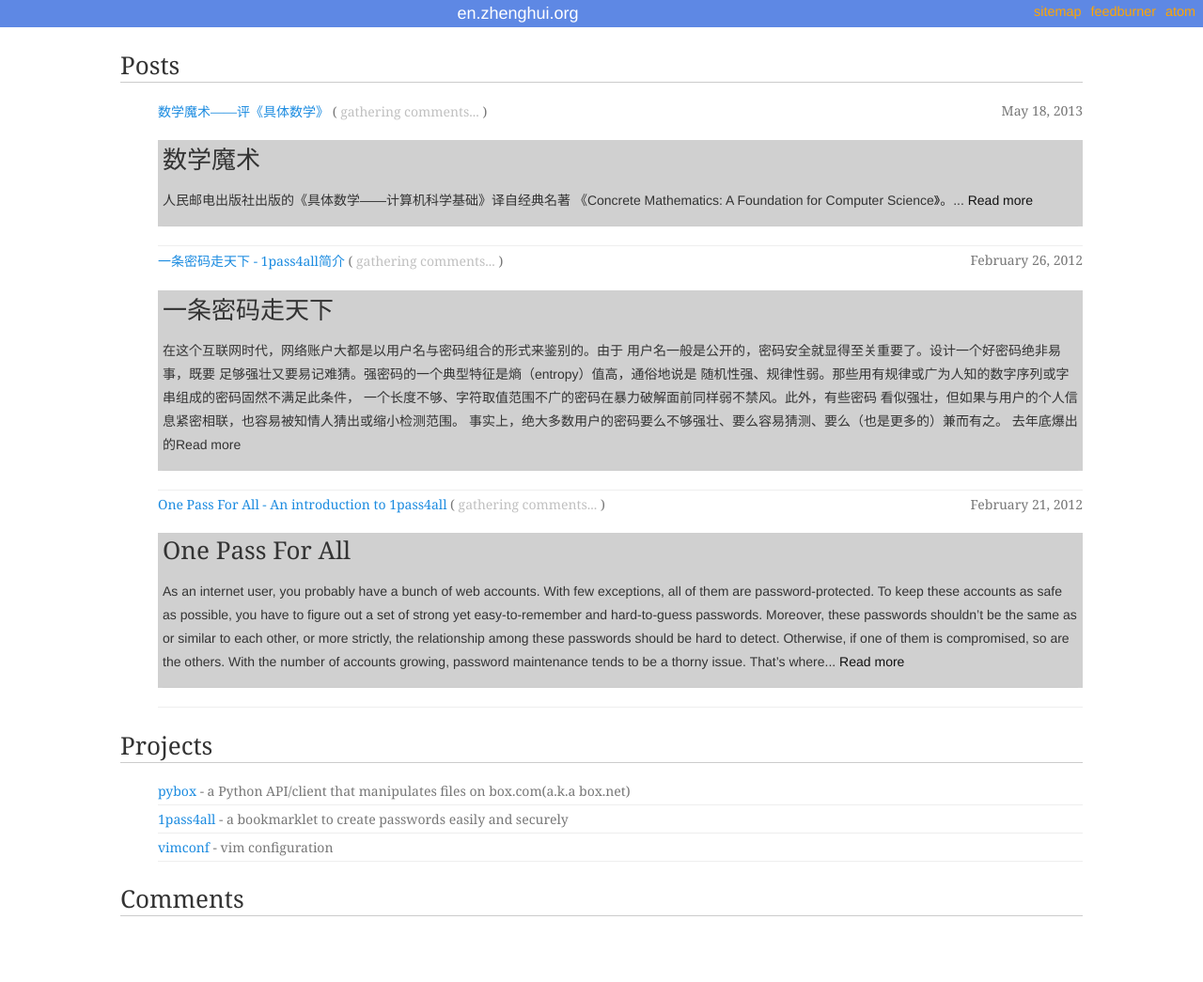
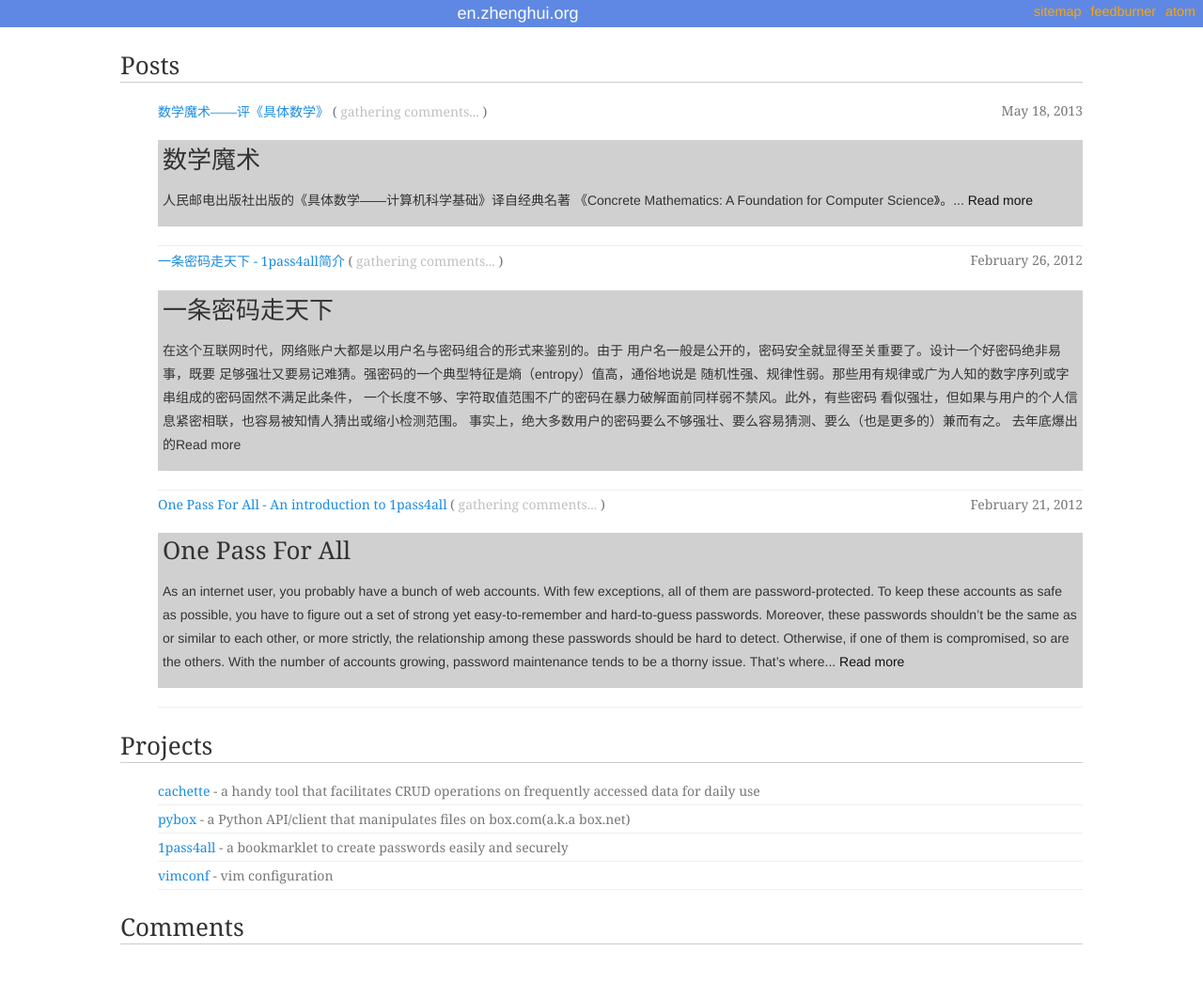
Before and after one commit to hzheng/hzheng.github.com, a Jekyll site: the page built from index.html, in a window 1280 px wide. Shown: the whole page at 94% size. Built offline with Jekyll 4.4.1, drawn with Linux system fonts in a browser that asks for light colours; some web fonts are replaced; Markdown is read by kramdown in place of the engine named in the settings; comment, search, counter and statistics services are not loaded; before the commit the page ends 1015 px from its top, so only the background shows below that.

Commit message:
added a new project link

```diff
--- a/index.html
+++ b/index.html
@@ -34,6 +34,10 @@ description: Hui Zheng's blog
 <h2>Projects</h2>
 <ul class="section">
     <li>
+        <a href="{{site.github_home}}/cachette">cachette</a>
+        - a handy tool that facilitates CRUD operations on frequently accessed data for daily use
+    </li>
+    <li>
         <a href="{{site.github_home}}/pybox">pybox</a>
         - a Python API/client that manipulates files on box.com(a.k.a box.net)
     </li>
```
